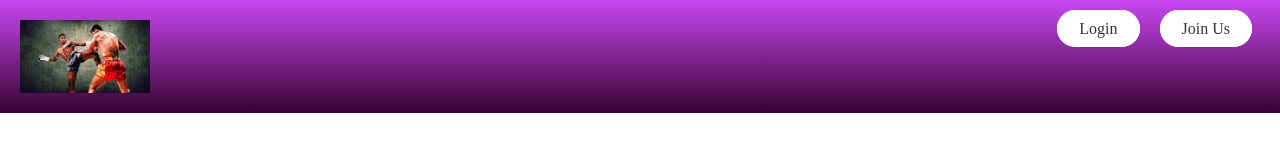
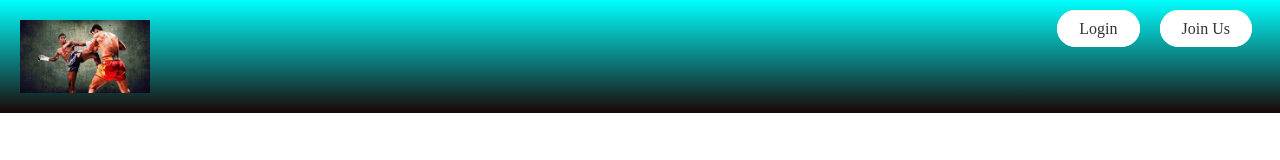
Before and after one commit to DarkCoderGR/TsinarianCamp, a plain HTML site: page index.html in a window 1280 px wide. Drawn offline with Linux system fonts and the light colour scheme.

Commit message:
Update style.css

```diff
--- a/style.css
+++ b/style.css
@@ -6,7 +6,7 @@
 }
 .hero
 {
-	    background-image: linear-gradient(#c847f1,#380231);
+	    background-image: linear-gradient(#00ffff,#190707);
 }
 .top-bar
 {
```
